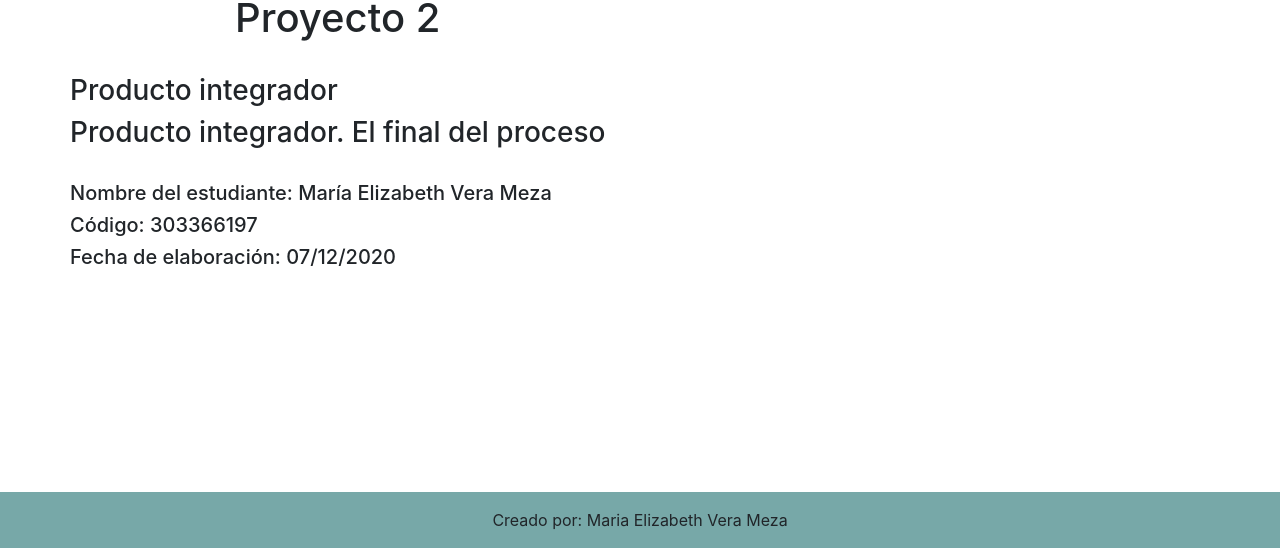
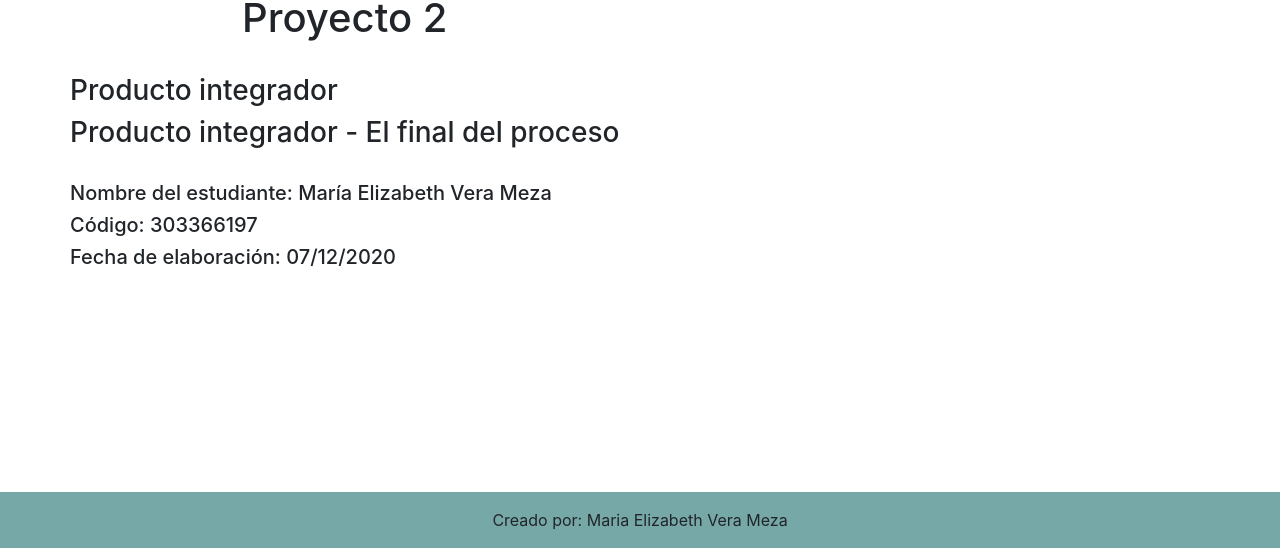
Before and after one commit to Lainix/Proyecto_final, a plain HTML site: page index.html in a window 1280 px wide. Shown: the part 252-800 px from the top of the page. Drawn offline with nearby package versions, Linux system fonts and the light colour scheme.

Commit message:
Add files via upload

```diff
--- a/index.html
+++ b/index.html
@@ -70,7 +70,7 @@
           <h1 class="text-center">Proyecto 2</h1>
           <br>
           <h3>Producto integrador</h3>
-          <h3>Producto integrador. El final del proceso</h3>
+          <h3>Producto integrador - El final del proceso</h3>
         </div>
         <br>
         <div>
```
